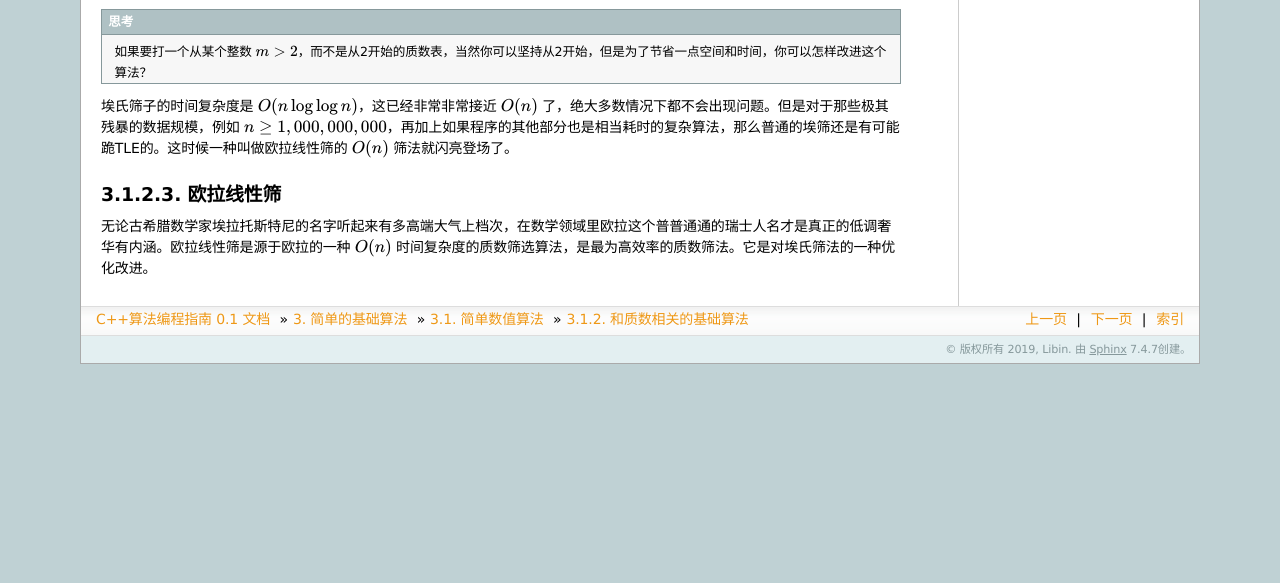
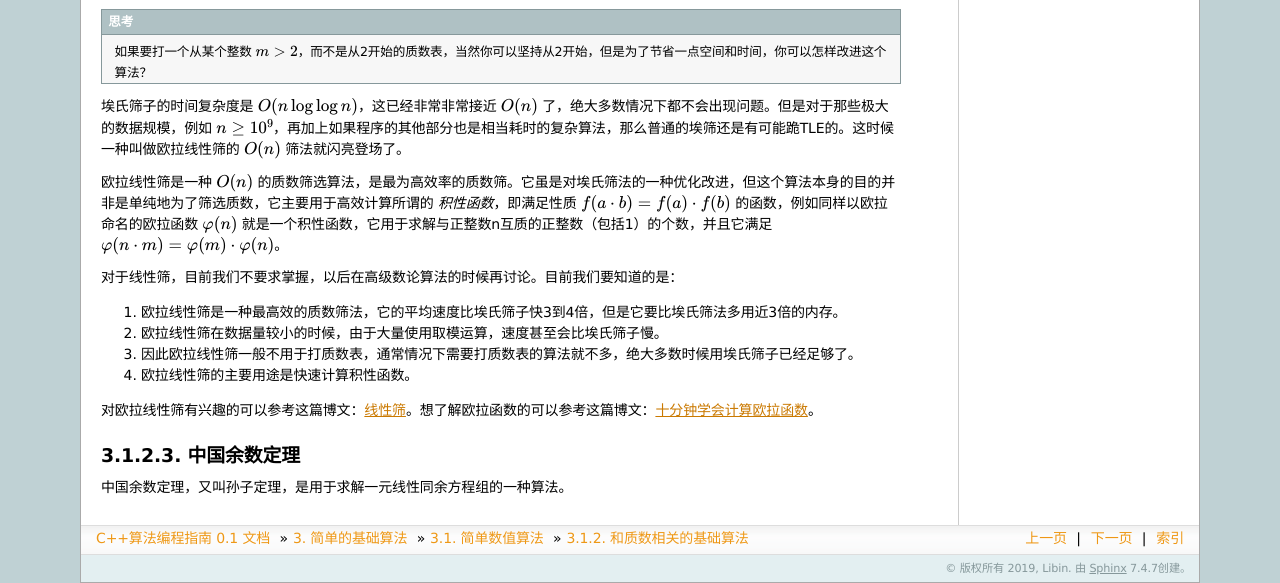
Before and after one commit to majorli/algo_guide, a Sphinx documentation site: the page built from source/ch02/sec01/212_primes.rst, in a window 1280 px wide and 900 px high, scrolled down 1158 px, cut to the strip 317-900 px from the top of the window. Built offline with Sphinx 7.4.7, drawn with Linux system fonts in a browser that asks for light colours; before the commit the page ends 1839 px from its top, so only the background shows below that; some of the changed text lies outside the part shown.

Commit message:
20191030_1640

```diff
--- a/source/500_medium_algos.rst
+++ b/source/500_medium_algos.rst
@@ -4,6 +4,7 @@
 1. 经典数值算法
 
    * 搜索互质对
+   * 欧拉线性筛与欧拉函数
    * 矩阵乘法
    * 高精度整数加减法
    * 高精度整数乘除法
--- a/source/ch02/sec01/212_primes.rst
+++ b/source/ch02/sec01/212_primes.rst
@@ -55,10 +55,21 @@
    如果要打一个从某个整数 :math:`m\gt2`，而不是从2开始的质数表，当然你可以坚持从2开始，但是为了节省一点空间和时间，你可以怎样改进这个算法？
 
 
-埃氏筛子的时间复杂度是 :math:`O(n\log\log n)`，这已经非常非常接近 :math:`O(n)` 了，绝大多数情况下都不会出现问题。但是对于那些极其残暴的数据规模，例如 :math:`n\ge1,000,000,000`，再加上如果程序的其他部分也是相当耗时的复杂算法，那么普通的埃筛还是有可能跪TLE的。这时候一种叫做欧拉线性筛的 :math:`O(n)` 筛法就闪亮登场了。
+埃氏筛子的时间复杂度是 :math:`O(n\log\log n)`，这已经非常非常接近 :math:`O(n)` 了，绝大多数情况下都不会出现问题。但是对于那些极大的数据规模，例如 :math:`n\ge10^9`，再加上如果程序的其他部分也是相当耗时的复杂算法，那么普通的埃筛还是有可能跪TLE的。这时候一种叫做欧拉线性筛的 :math:`O(n)` 筛法就闪亮登场了。
+
+欧拉线性筛是一种 :math:`O(n)` 的质数筛选算法，是最为高效率的质数筛。它虽是对埃氏筛法的一种优化改进，但这个算法本身的目的并非是单纯地为了筛选质数，它主要用于高效计算所谓的 *积性函数*，即满足性质 :math:`f(a\cdot b)=f(a)\cdot f(b)` 的函数，例如同样以欧拉命名的欧拉函数 :math:`\varphi(n)` 就是一个积性函数，它用于求解与正整数n互质的正整数（包括1）的个数，并且它满足 :math:`\varphi(n\cdot m)=\varphi(m)\cdot\varphi(n)`。
+
+对于线性筛，目前我们不要求掌握，以后在高级数论算法的时候再讨论。目前我们要知道的是：
+
+1. 欧拉线性筛是一种最高效的质数筛法，它的平均速度比埃氏筛子快3到4倍，但是它要比埃氏筛法多用近3倍的内存。
+2. 欧拉线性筛在数据量较小的时候，由于大量使用取模运算，速度甚至会比埃氏筛子慢。
+3. 因此欧拉线性筛一般不用于打质数表，通常情况下需要打质数表的算法就不多，绝大多数时候用埃氏筛子已经足够了。
+4. 欧拉线性筛的主要用途是快速计算积性函数。
+
+对欧拉线性筛有兴趣的可以参考这篇博文：`线性筛 <https://www.cnblogs.com/zhuohan123/p/3233011.html>`_。想了解欧拉函数的可以参考这篇博文：`十分钟学会计算欧拉函数 <https://blog.csdn.net/ydd97/article/details/47805419>`_。
 
 
-欧拉线性筛
-^^^^^^^^^^
+中国余数定理
+^^^^^^^^^^^^
 
-无论古希腊数学家埃拉托斯特尼的名字听起来有多高端大气上档次，在数学领域里欧拉这个普普通通的瑞士人名才是真正的低调奢华有内涵。欧拉线性筛是源于欧拉的一种 :math:`O(n)` 时间复杂度的质数筛选算法，是最为高效率的质数筛法。它是对埃氏筛法的一种优化改进。
+中国余数定理，又叫孙子定理，是用于求解一元线性同余方程组的一种算法。
```
